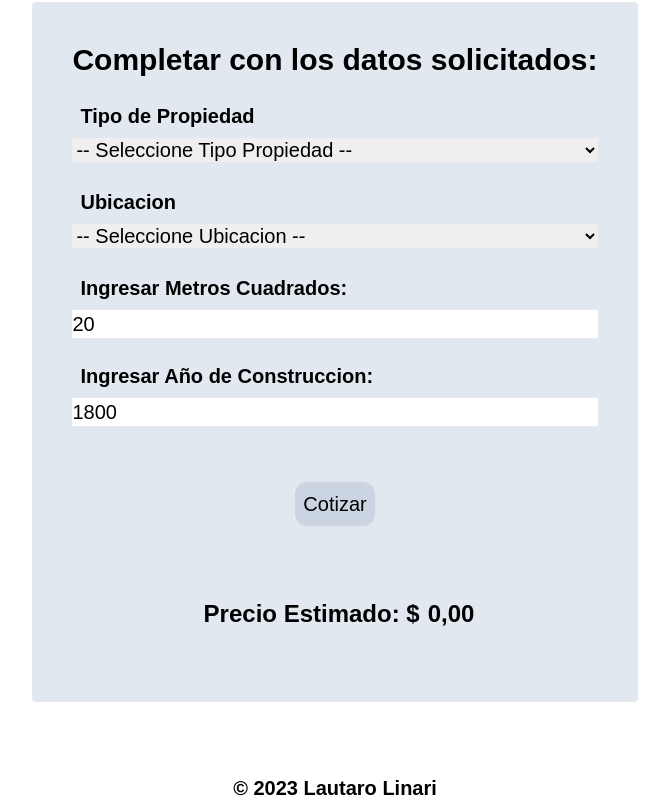
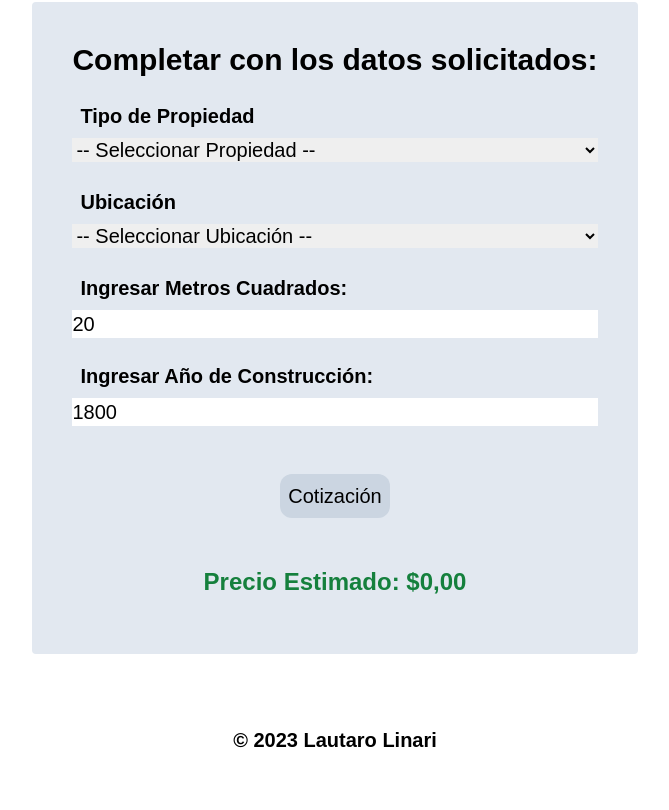
Before and after one commit to LautaroLinari/Proyecto-Final-React, a React (Vite) app: page / in a window 1280 px wide. Shown: the part 558-1368 px from the top of the page, without its empty margins (305-974 px from the left). After the commit the page ends 1320 px from the top, so only its background shows below. Built offline with nearby package versions, Linux system fonts and the light colour scheme; a web font is replaced by a local one.

Commit message:
2do commit

```diff
--- a/src/assets/data.json
+++ b/src/assets/data.json
@@ -6,12 +6,12 @@
     },
     {
         "categoria": "propiedad",
-        "tipo": "Duplex",
+        "tipo": "Dúplex",
         "factor": 1.12
     },
     {
         "categoria": "propiedad",
-        "tipo": "Depto",
+        "tipo": "Departamento",
         "factor": 1.15
     },
     {
@@ -26,7 +26,7 @@
     },
     {
         "categoria": "propiedad",
-        "tipo": "Local Comercio",
+        "tipo": "Local Comercial",
         "factor": 1.45
     },
     {
--- a/src/components/UserForm.jsx
+++ b/src/components/UserForm.jsx
@@ -54,7 +54,7 @@ const UserForm = () => {
 
             const resumen = document.querySelector("#resume")
             //Precio M2
-            const precioM2 = userData.m2 * 40.55;
+            const precioM2 = userData.m2 * 40.50;
             //Sacar edad
             const edad = 2024 - userData.anio;
             //Precio dependiendo la edad del lugar
@@ -64,17 +64,17 @@ const UserForm = () => {
 
             //Valor total dependiend la edad y teniendo en cuenta los factores de tipo y ubicacion
             if (edad >= 200) {
-                let precioTotal1 = precioM2 + precioEdad1 * userData.tipo * userData.ubi;
+                let precioTotal1 =  precioEdad1 * userData.tipo * userData.ubi;
                 precioTotal1 = parseFloat(Math.round(precioTotal1 * 100) / 100).toFixed(2);
                 resumen.innerText = precioTotal1;
 
             } if (edad >= 100 && edad < 200) {
-                let precioTotal2 = precioM2 + precioEdad2 * userData.tipo * userData.ubi;
+                let precioTotal2 =  precioEdad2 * userData.tipo * userData.ubi;
                 precioTotal2 = parseFloat(Math.round(precioTotal2 * 100) / 100).toFixed(2);
                 resumen.innerText = precioTotal2;
 
             } if (edad < 100) {
-                let precioTotal3 = precioM2 + precioTEdad3 * userData.tipo * userData.ubi;
+                let precioTotal3 =  precioTEdad3 * userData.tipo * userData.ubi;
                 precioTotal3 = parseFloat(Math.round(precioTotal3 * 100) / 100).toFixed(2);
                 resumen.innerText = precioTotal3;
             }
@@ -89,15 +89,15 @@ const UserForm = () => {
                 <div className="p-2">
                     <label htmlFor="" className="flex font-semibold text-xl p-2">Tipo de Propiedad</label>
                     <select name="" id="tipoPropiedad" onChange={handleTipoPropiedad} className="text-start text-xl w-full" required>
-                        <option value="">-- Seleccione Tipo Propiedad --</option>
+                        <option value="">-- Seleccionar Propiedad --</option>
                         {displayData}
                     </select>
                 </div>
 
                 <div className="p-2">
-                    <label htmlFor="" className="flex font-semibold text-xl p-2">Ubicacion</label>
+                    <label htmlFor="" className="flex font-semibold text-xl p-2">Ubicación</label>
                     <select name="" id="ubicacion" onChange={handleUbicacion} className="text-start text-xl w-full" required>
-                    <option value="">-- Seleccione Ubicacion --</option>
+                    <option value="">-- Seleccionar Ubicación --</option>
                         {displayData2}
                     </select>
                 </div>
@@ -108,21 +108,20 @@ const UserForm = () => {
                 </div>
 
                 <div className="p-2">
-                    <label htmlFor="" className="flex font-semibold text-xl p-2">Ingresar Año de Construccion:</label>
+                    <label htmlFor="" className="flex font-semibold text-xl p-2">Ingresar Año de Construcción:</label>
                     <input id="año" className="w-full text-xl" type="number" value={userData.anio} onChange={handleAnioChange} min={1800} max={2024} required/>
                 </div>
 
-                <div className="flex flex-col items-center justify-center p-8 w-full">
+                <div className="flex flex-col items-center justify-center p-6 w-full">
                     <div className="flex items-center justify-center">
-                        <button id="btnForm" type="submit" className="text-center text-xl mt-4 p-2 bg-slate-300 hover:bg-green-500 text-black hover:text-white rounded-xl">Cotizar</button>
+                        <button id="btnForm" type="submit" className="text-center text-xl mt-4 p-2 bg-slate-300 hover:bg-green-700 text-black hover:text-white rounded-xl">Cotización</button>
                     </div>
                 </div>
 
-                <div className="flex flex-row items-center justify-center p-8 w-full">
-                    <p className='text-black text-2xl font-semibold text-center p-2'>Precio Estimado: $</p>
-                    <p id='resume' className='text-black text-2xl font-bold text-center'> 0,00 </p>
+                <div className="flex flex-row items-center justify-center p-6 w-full">
+                    <p className='text-green-700 text-2xl font-semibold text-center'>Precio Estimado: $</p>
+                    <p id='resume' className='text-green-700 text-2xl font-bold text-center'> 0,00 </p>
                 </div>
-
 
             </div>
         </form>
@@ -130,3 +129,8 @@ const UserForm = () => {
   }
 
   export default UserForm
+
+  /*Hola Pablo, disculpa te molesto ya que me corregiste el trabajo pasado jajaja, queria consultar un par de cosas del proyecto final: la primera es que yo hice todo lo relacionado
+  al formulario en un solo componente (la duda es si deberia separarlo en varios), despues tambien
+
+  */
```
